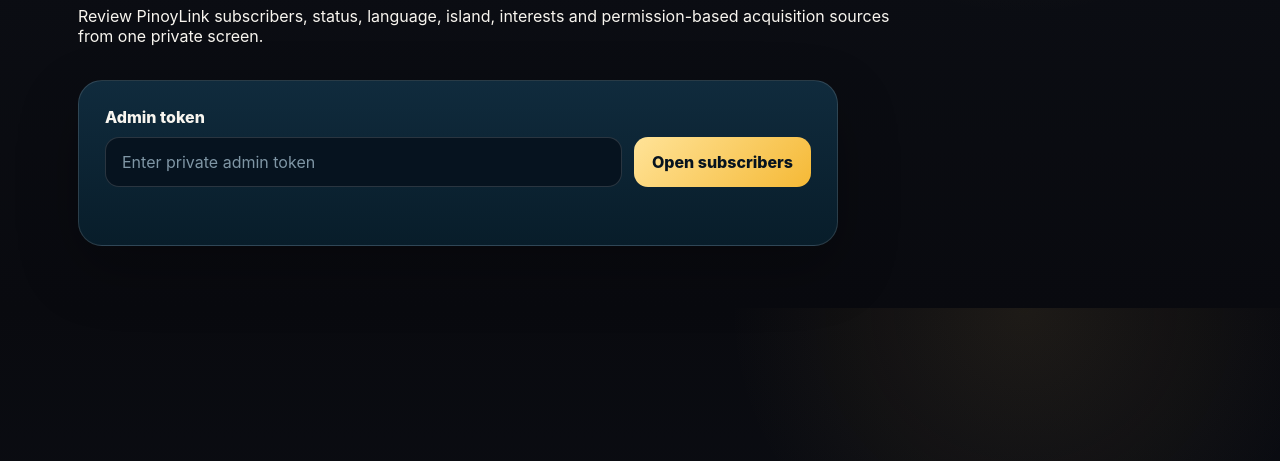
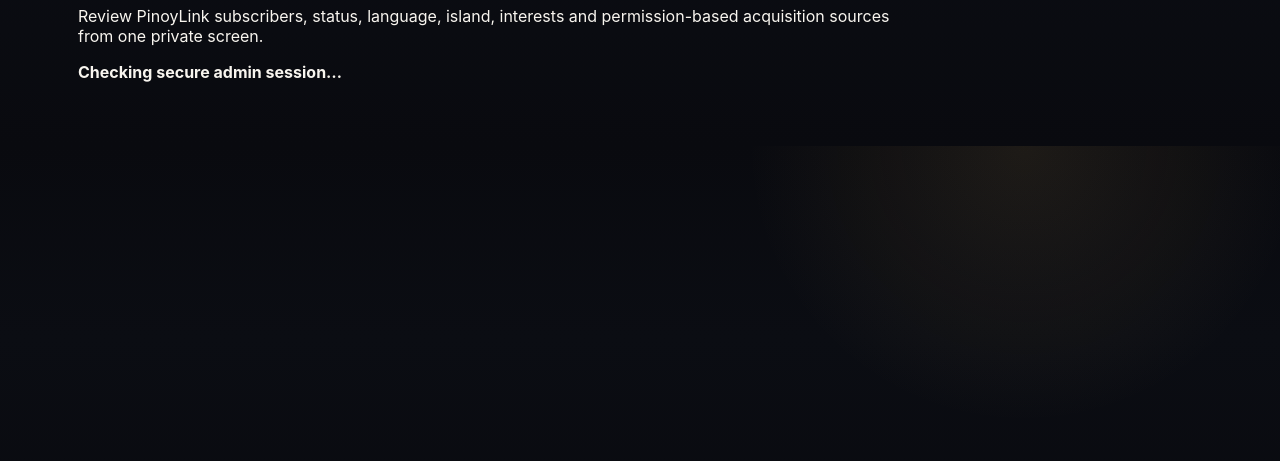
Before and after one commit to corpzky97/webinarpilot-ai, a plain HTML site: page pinoylink-site/admin-subscribers.html in a window 1280 px wide. Shown: the part 279-740 px from the top of the page. Drawn offline with Linux system fonts and the light colour scheme.

Commit message:
Remove admin token prompt from subscriber dashboard

```diff
--- a/pinoylink-site/admin-subscribers.html
+++ b/pinoylink-site/admin-subscribers.html
@@ -1,7 +1,6 @@
 <!doctype html>
 <html lang="en"><head><meta charset="utf-8"><meta name="viewport" content="width=device-width,initial-scale=1"><meta name="robots" content="noindex,nofollow"><title>PinoyLink Subscribers Admin</title><link rel="preconnect" href="https://fonts.googleapis.com"><link rel="preconnect" href="https://fonts.gstatic.com" crossorigin><link href="https://fonts.googleapis.com/css2?family=Manrope:wght@400;500;600;700;800&family=Playfair+Display:wght@700;800&display=swap" rel="stylesheet"><link rel="stylesheet" href="/styles.css?v=9"><link rel="stylesheet" href="/admin-operations.css?v=1"><style>.growth-metrics{display:grid;grid-template-columns:repeat(4,1fr);gap:12px;margin:18px 0 28px}.growth-card{padding:18px;border:1px solid #ffffff18;border-radius:18px;background:#ffffff06}.growth-card b{display:block;font-size:1.65rem;color:#fff}.growth-card span{display:block;color:#9fb8c4;font-size:.82rem;margin-top:4px}.source-list{display:flex;gap:8px;flex-wrap:wrap;margin:0 0 24px}.source-chip{padding:8px 10px;border:1px solid #ffffff18;border-radius:999px;background:#ffffff06;color:#dcebf1;font-size:.78rem;font-weight:800}@media(max-width:760px){.growth-metrics{grid-template-columns:1fr 1fr}}@media(max-width:460px){.growth-metrics{grid-template-columns:1fr}}</style></head><body>
 <header class="topbar"><div class="wrap nav-wrap"><a class="brand" href="/">Pinoy<span>Link</span> Hawaiʻi</a><nav class="nav"><a href="/admin">Admin</a><a href="/admin-newsroom">Newsroom</a><a href="/admin-advertisers">Advertisers</a></nav><span class="pill">Private Subscribers</span></div></header>
-<main class="section"><div class="wrap"><div class="eyebrow">Audience operations</div><h1 style="font-size:clamp(2.8rem,6vw,5rem);margin-bottom:18px">Subscriber <span>Dashboard</span></h1><p class="muted" style="max-width:820px">Review PinoyLink subscribers, status, language, island, interests and permission-based acquisition sources from one private screen.</p>
-<section id="gate" class="admin-gate"><label for="token">Admin token</label><div class="admin-login-row"><input id="token" type="password" autocomplete="current-password" placeholder="Enter private admin token"><button id="open" class="subscribe-submit" type="button">Open subscribers</button></div><div id="status" class="form-status" role="status" aria-live="polite"></div></section>
+<main class="section"><div class="wrap"><div class="eyebrow">Audience operations</div><h1 style="font-size:clamp(2.8rem,6vw,5rem);margin-bottom:18px">Subscriber <span>Dashboard</span></h1><p class="muted" style="max-width:820px">Review PinoyLink subscribers, status, language, island, interests and permission-based acquisition sources from one private screen.</p><div id="status" class="form-status" role="status" aria-live="polite">Checking secure admin session…</div>
 <section id="panel" hidden><div class="growth-metrics"><div class="growth-card"><b id="mActive">0</b><span>Active subscribers loaded</span></div><div class="growth-card"><b id="mReferred">0</b><span>Referral-attributed</span></div><div class="growth-card"><b id="mDirect">0</b><span>Direct / unattributed</span></div><div class="growth-card"><b id="mSources">0</b><span>Acquisition sources</span></div></div><div class="eyebrow">Top acquisition sources in loaded records</div><div id="sourceList" class="source-list"></div><div class="pipeline-toolbar"><div><b id="count">0 subscribers</b><span id="updated">Not loaded</span></div><div class="pipeline-actions"><select id="state"><option value="">All statuses</option><option>active</option><option>pending</option><option>unsubscribed</option></select><select id="island"><option value="">All islands</option><option>Oahu</option><option>Maui</option><option>Hawaii Island</option><option>Kauai</option><option>Molokai</option><option>Lanai</option><option>other</option></select><button id="refresh" class="share-btn" type="button">Refresh</button></div></div><div id="grid" class="pipeline-grid"></div><button id="more" class="cta secondary" type="button" hidden>Load more</button></section>
-</div></main><script src="/admin-subscribers.js?v=2" defer></script></body></html>
+</div></main><script src="/admin-subscribers.js?v=3" defer></script></body></html>
```
